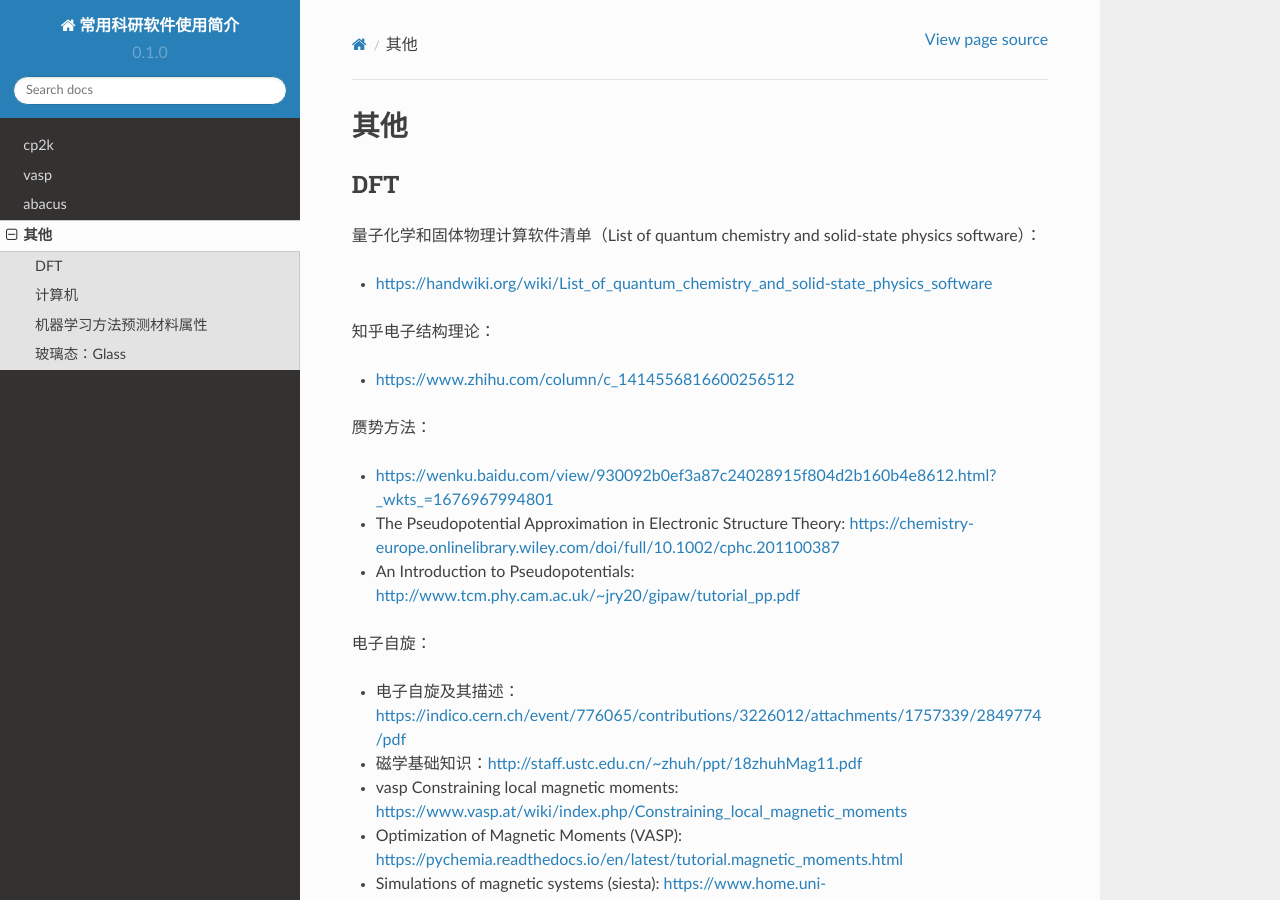
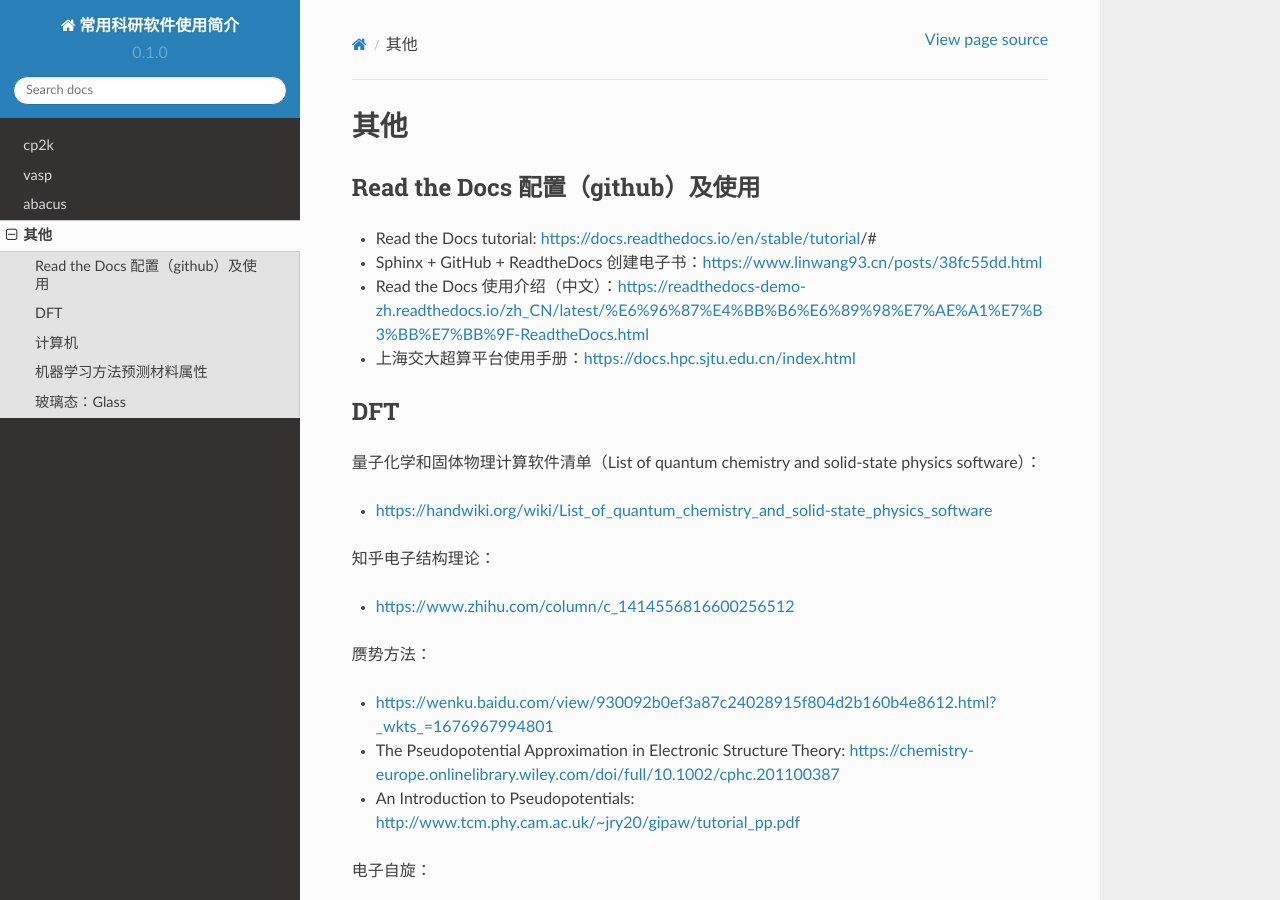
Before and after one commit to LiuXiaohui123321/software-documents, a Sphinx documentation site: the page built from docs/source/others.rst, in a window 1280 px wide and 900 px high. Built offline with Sphinx 7.4.7 and the Read the Docs theme 2.0.0, drawn with Linux system fonts in a browser that asks for light colours.

Commit message:
Update others.rst

```diff
--- a/docs/source/others.rst
+++ b/docs/source/others.rst
@@ -1,5 +1,13 @@
 其他
 =======
+
+Read the Docs 配置（github）及使用
+----------------------------------
+
+- Read the Docs tutorial: https://docs.readthedocs.io/en/stable/tutorial/#
+- Sphinx + GitHub + ReadtheDocs 创建电子书：https://www.linwang93.cn/posts/38fc55dd.html
+- Read the Docs 使用介绍（中文）：https://readthedocs-demo-zh.readthedocs.io/zh_CN/latest/%E6%96%87%E4%BB%B6%E6%89%98%E7%AE%A1%E7%B3%BB%E7%BB%9F-ReadtheDocs.html
+- 上海交大超算平台使用手册：https://docs.hpc.sjtu.edu.cn/index.html
 
 DFT
 -------
```
